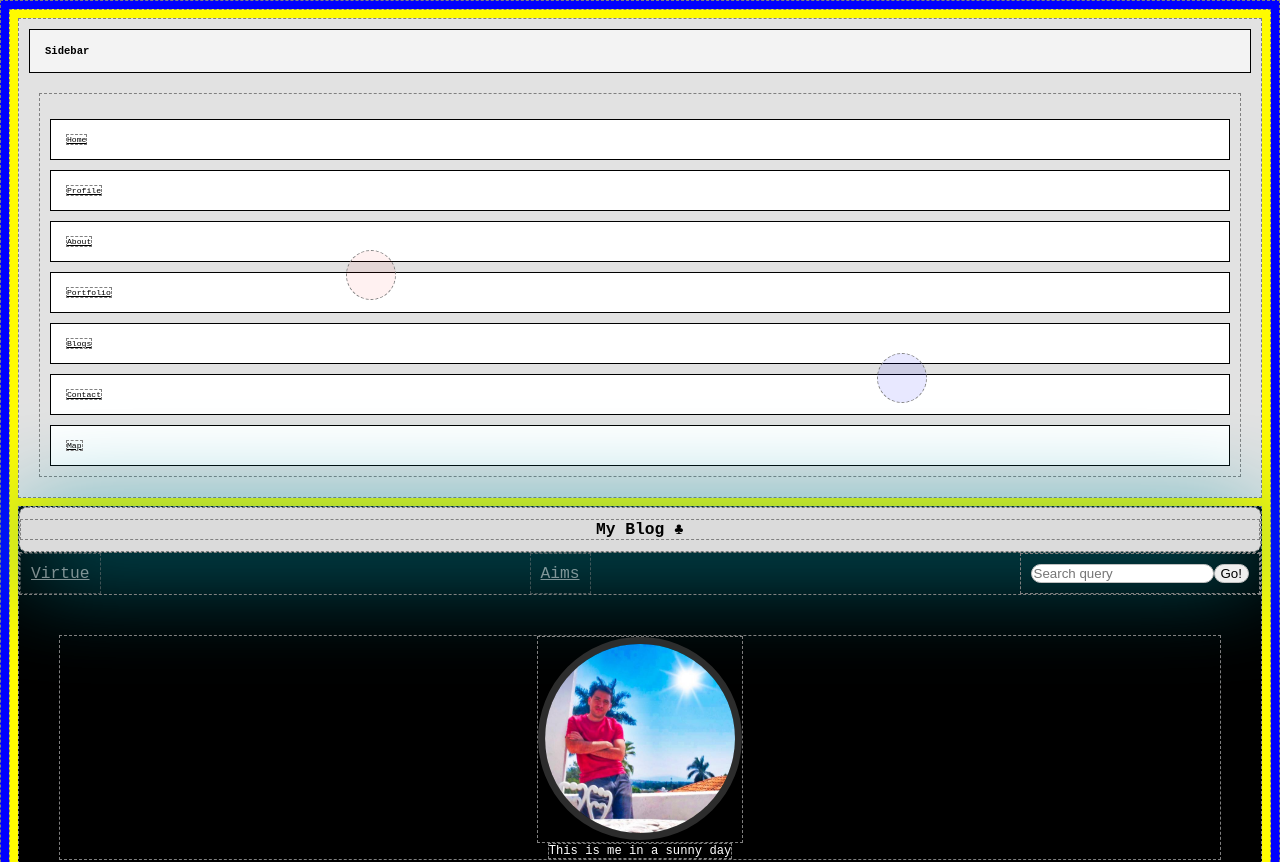
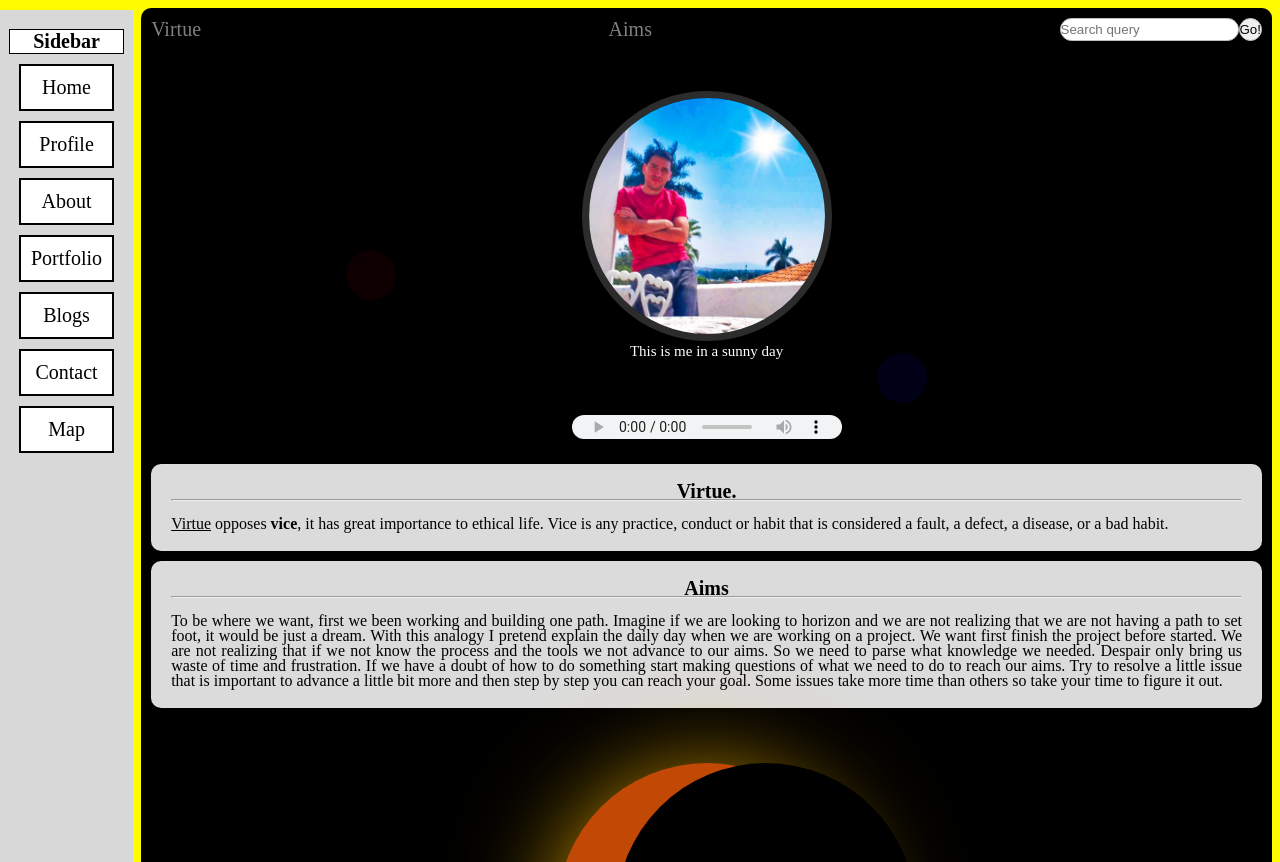
Before and after one commit to er-contreras/myblog, a plain HTML site: page index.html in a window 1280 px wide. Shown: the top 862 px of the page. Drawn offline with Linux system fonts and the light colour scheme.

Commit message:
CSS: display flex
CSS: changing font-sizes, margins and paddings to rem units

```diff
--- a/index.html
+++ b/index.html
@@ -5,7 +5,7 @@
   <meta name="viewport" content="width=device-width, initial-scale=1.0">
   <!-- <meta http-equiv="refresh" content="30"> -->
   <title>Erick's Blog &#9830</title>
-  <link href="/styles/style.css" rel="stylesheet"/>
+  <link href="./styles/style.css" rel="stylesheet"/>
 </head>
 <body>
   <!-- Using Flex -->
@@ -26,9 +26,9 @@
   <!-- Using Position relative and absolute -->
   <main>
 
-    <header id="myblog">
+    <!-- <header id="myblog">
       <h1>My Blog &#9827</h1>
-    </header>
+    </header> -->
 
     <!-- <div style="display: none;"> -->
     <nav>
@@ -43,15 +43,15 @@
     </nav>
 
     <figure>
-      <a title="This is me." href="/images/erick's red.jpg" target="_blank">
-        <img class="me" src="/images/erick's red.jpg" alt="Beutiful day in my home">
+      <a title="This is me." href="./images/erick's red.jpg" target="_blank">
+        <img class="me" src="./images/erick's red.jpg" alt="Beutiful day in my home">
       </a>
       <figcaption>This is me in a sunny day</figcaption>
     </figure>
 
     <!-- Here we are adding audio and audio controls  -->
     <audio controls>
-      <source src="/sounds/The Wolven Storm (Priscilla's song).mp3"
+      <source src="./sounds/The Wolven Storm (Priscilla's song).mp3"
       type="audio/mpeg"/>
     </audio>
 
@@ -70,17 +70,7 @@
     <article class="article-background">
       <h2 style="text-align: center;">Aims</h2>
       <hr><br>
-        To be where we want, first we been working and building one path. Imagine if we are
-        looking to horizon and we are not realizing that we are not having a path to set foot,
-        it would be just a dream. With this analogy I pretend explain the daily day when we are
-        working on a project. We want first finish the project before started. We are not realizing
-        that if we not know the process and the tools we not advance to our aims. So we need to
-        parse what knowledge we needed. Despair only bring us waste of time and frustration.
-        If we have a doubt of how to do something start making questions of what we need to
-        do to reach our aims.
-        Try to resolve a little issue that is important to advance a little bit more and then step
-        by step you can reach your goal. Some issues take more
-        time than others so take your time to figure it out.
+        To be where we want, first we been working and building one path. Imagine if we are looking to horizon and we are not realizing that we are not having a path to set foot, it would be just a dream. With this analogy I pretend explain the daily day when we are working on a project. We want first finish the project before started. We are not realizing that if we not know the process and the tools we not advance to our aims. So we need to parse what knowledge we needed. Despair only bring us waste of time and frustration. If we have a doubt of how to do something start making questions of what we need to do to reach our aims. Try to resolve a little issue that is important to advance a little bit more and then step by step you can reach your goal. Some issues take more time than others so take your time to figure it out.
     </article>
 
     <!-- Here start the eclipse -------------------------------------->
@@ -102,6 +92,6 @@
   <div class="balls" id= "blue"></div>
   </main>
   <!-- <button onclick="document.location='default.asp'">Button</button> -->
-  <script src="/scripts/script.js"></script>
+  <script src="./scripts/script.js"></script>
 </body>
 </html>
--- a/styles/style.css
+++ b/styles/style.css
@@ -1,20 +1,21 @@
 * {
-  /* margin: 0; */
-  /* padding: 0;  */
+  margin: 0;
+  padding: 0;
   box-sizing: border-box;
-  border: 1px dashed grey;
+  /* border: 1px dashed grey; */
 }
 
 /* Here is the shortcut root? -------------------------------------- */
 :root {
-  --background: silver;
-  --background-form: tomato;
+  --background: rgb(216, 216, 216);
 }
 
 html {
+  /* 62.5% of 16px is equal to 10px that would still make 1.6rem = 16px*/
+  /* 1rem = 10px */
   font-size: 62.5%;
-  background-color: blue;
-  font-family: monospace;
+  /* background-color: blue; */
+  /* font-family: monospace; */
   /* This height is related to the min-height = 100% of the body.
   this work in the past but this dont allow html to grow */
   /* height: 100%;  */
@@ -31,58 +32,70 @@ body {
   /* min-height: 100vh;
   max-width: 400px;
   margin: 0 auto; */
+  display: flex;
+  /* flex-wrap: wrap; */
 }
 
-@media only screen and (max-width: 380px) {
+/* @media only could leap the ratio of the max-width in other browsers so thats why we use @media only screen and instead*/
+/* @media only screen and (max-width: 380px) {
   body {
     background-color: rgb(255, 0, 0);
     width: 44.5em;
   }
-}
+} */
 
 /* Aside navigation bar */
 aside {
-  background: rgb(226, 226, 226);
-  margin: 8px;
+  background: var(--background);
+  box-sizing: border-box;
+  margin: 1rem auto;
+  padding: 0.9rem;
+  max-width: 50vw;
 }
 
 aside a {
   color: inherit;
+  text-decoration: none;
 }
 
 aside ul {
-  padding: 15px 0 0 0;
-  /* border: 1px solid black; */
   list-style-type: none;
-  margin: 20px;
+  margin: 1rem;
 }
 
 aside li {
   background: white;
-  padding: 15px;
-  border: 1px solid black;
-  margin: 10px;
+  padding: 1rem;
+  border: 2px solid black;
+  margin: 1rem auto;
+  font-size: 2rem;
+  text-align: center;
+  max-width: 50vw;
+
 }
 
 aside h2 {
-  background: rgb(243, 243, 243);
-  padding: 15px;
+  background: rgb(255, 255, 255);
+  /* padding: 15px; */
   border: 1px solid black;
-  font-size: 1.3rem;
-  margin: 10px;
+  /* font-size: 4rem; */
+  margin: 1rem auto;
+  max-width: 50vw;
+  text-align: center;
 }
 
 /* Main Content */
 main {
   background-color: black;
   margin: 8px;
+  border-radius: 1rem;
 }
 
 #myblog {
-  box-shadow: 0px 12px 100px 0px rgb(1, 149, 168);
-  text-align: center;
+  /* box-shadow: 0px 12px 100px 0px rgb(1, 149, 168); */
+  /* text-align: center;
   border-radius: 8px;
-  background: rgb(219, 219, 219);
+  background: rgb(219, 219, 219); */
 }
 
 main nav {
@@ -107,6 +120,7 @@ nav input {
 nav a {
   color: white;
   opacity: 0.5;
+  text-decoration: none;
 }
 
 h1:hover {
```
